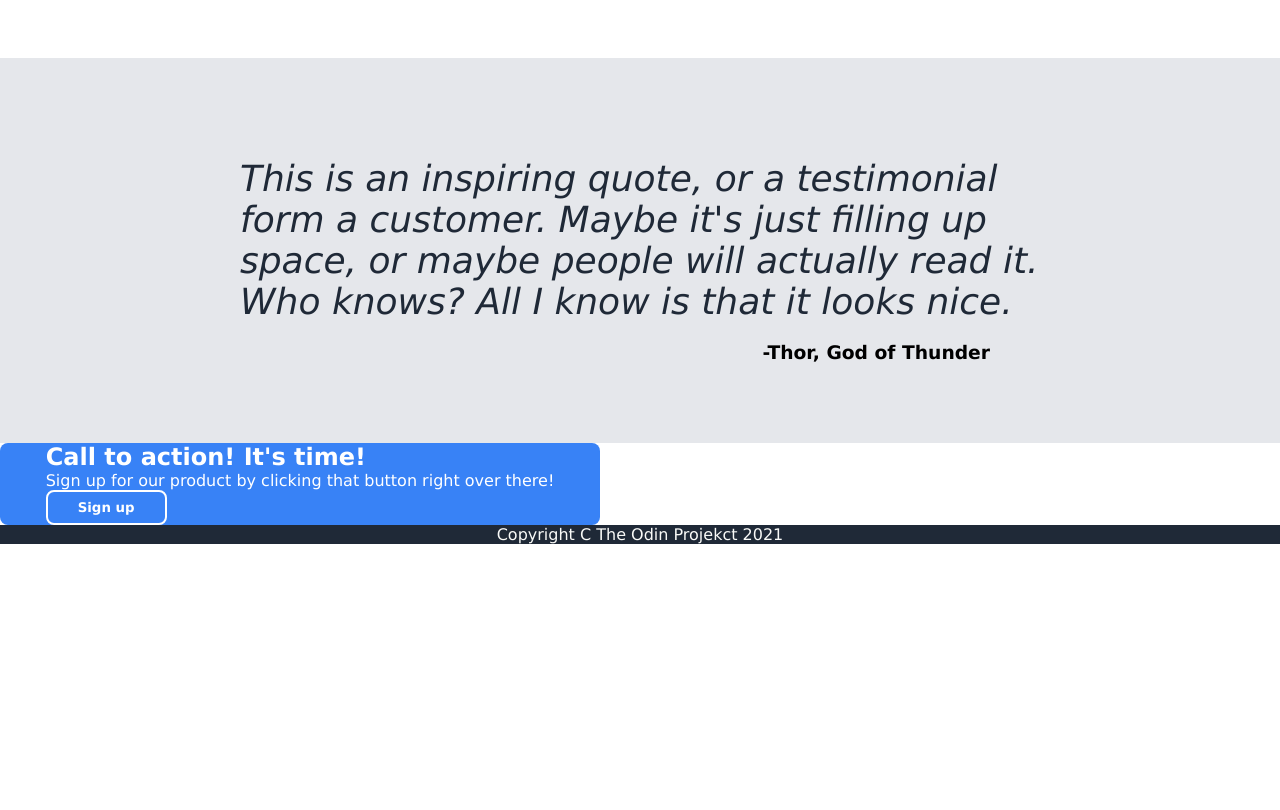
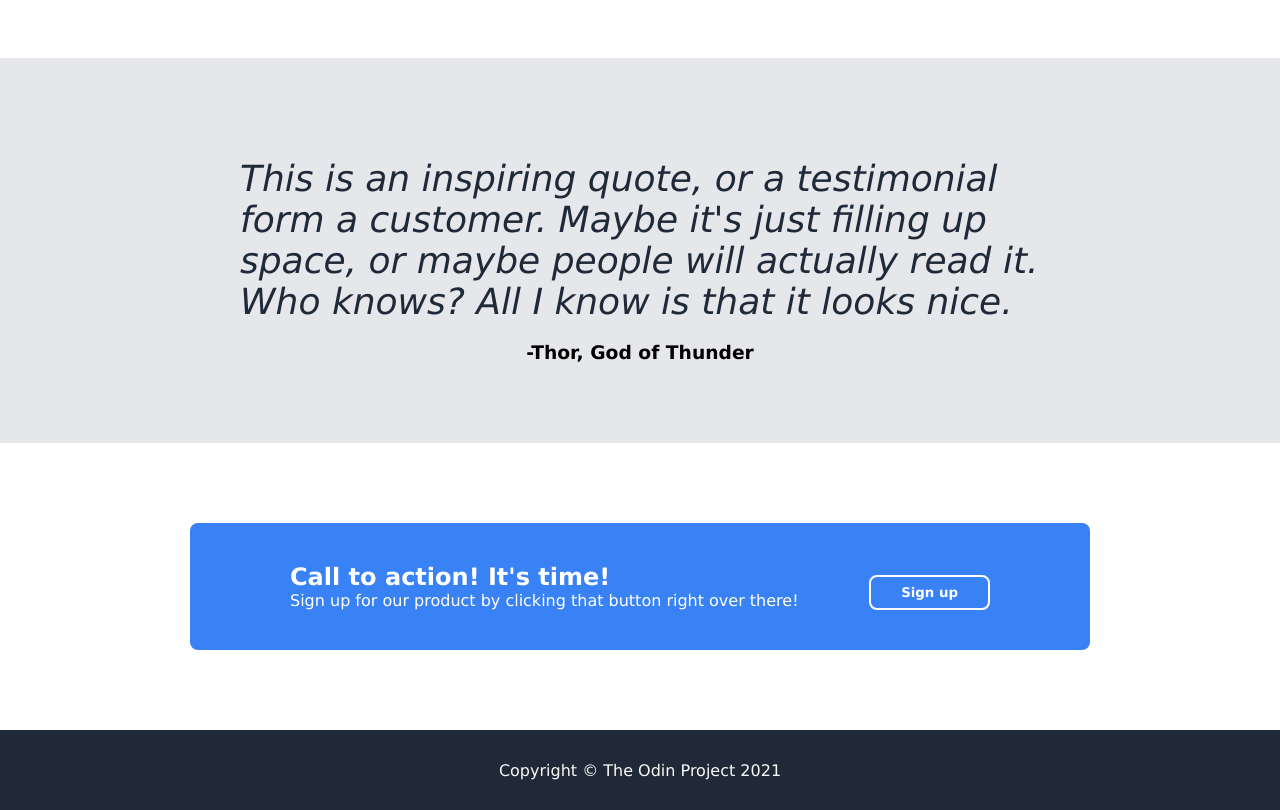
Before and after one commit to WalczakWojciech/Landing-page, a plain HTML site: page index.html in a window 1280 px wide. Shown: the part 900-1710 px from the top of the page. Before the commit the page ends 1444 px from the top, so only its background shows below. Drawn offline with Linux system fonts and the light colour scheme.

Commit message:
Complete page

```diff
--- a/index.html
+++ b/index.html
@@ -58,27 +58,28 @@
     </section>
 
     <div class="quote">
-        <div class="container">
             <p>This is an inspiring quote, or a testimonial form a customer.
                 Maybe it's just filling up space, or maybe people will actually
                 read it. Who knows? All I know is that it looks nice.
             </p>
             <h3>-Thor, God of Thunder</h3>
-        </div>
     </div>
 
     <div class="call">
         <div class="container">
+            <div class="left">
             <h2>Call to action! It's time!</h2>
             <p> Sign up for our product by clicking that button right
                 over there!</p>
-
+            </div>
+            <div class="right">
             <button class="sign-up">Sign up</button>
+            </div>
         </div>
     </div>
 
     <div class="footer">
-        <p>Copyright C The Odin Projekct 2021</p>
+        <p>Copyright &#169; The Odin Project 2021</p>
     </div>
 
 </body>
--- a/style.css
+++ b/style.css
@@ -101,8 +101,6 @@
     color: rgb(53, 109, 229);
     text-align: center;
 }
-
-
 button.sign-up {
     background: #3882F6;
     padding: 8px 30px;
@@ -115,12 +113,6 @@ button.sign-up {
 .call button.sign-up {
     border: 2px solid white;
 }
-/* .main {
-    display: flex;
-    flex-direction: column;
-    justify-content: center;
-    margin: 20px;
-} */
 
 .quote {
     background: #E5E7EB;
@@ -144,13 +136,20 @@ button.sign-up {
     max-width: 750px;
 }
 .call {
+   display: flex;
+   align-items: center;
+   justify-content: center;
+}
+.call .container {
+    padding: 40px 100px;
+    margin: 80px 0;
+    display: flex;
+    align-items: flex-end;
+    justify-content: space-between;
     background: #3882F6;
     color: white;
     border-radius: 8px;
-    max-width: 600px;
-    display: flex;
-    justify-content: space-between;
-    align-items: center;
+    width: 100%;
 }
 .footer {
     background: #1F2937;
@@ -159,4 +158,5 @@ button.sign-up {
     display: flex;
     justify-content: center;
     align-items: center;
+    height: 80px;
 }
```
